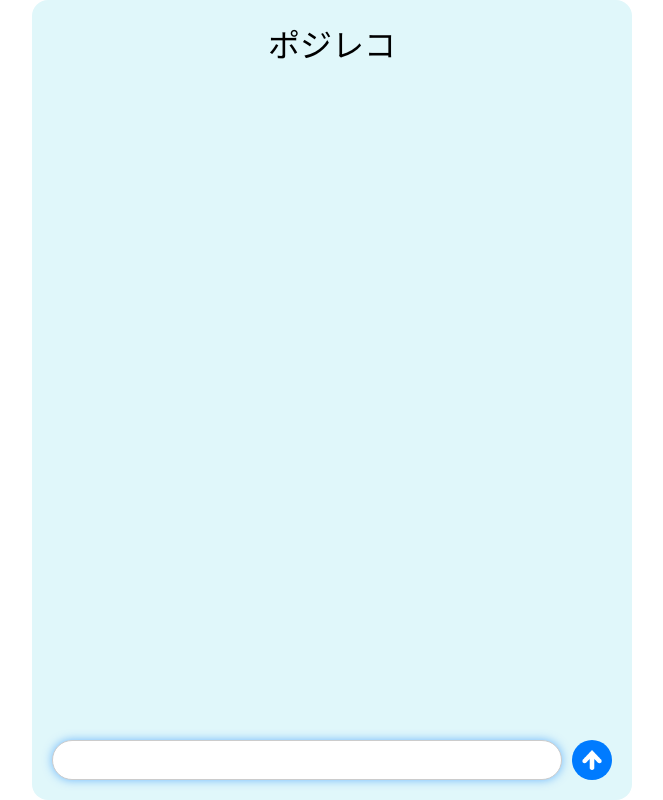
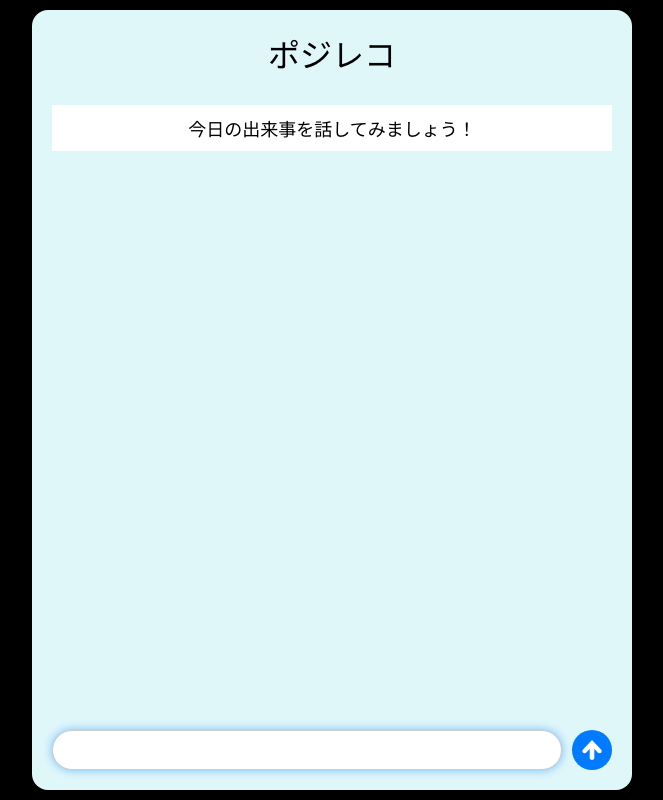
Before and after one commit to eREDROCK/Positive_Record, a React (Create React App) app in the folder frontend/app/: page / in a window 1280 px wide. Shown: the whole page, without its empty margins (308-971 px from the left). Built offline with nearby package versions, Linux system fonts and the light colour scheme.

Commit message:
デザイン微修正・レスポンシブデザインに少しだけ

```diff
--- a/frontend/app/public/index.html
+++ b/frontend/app/public/index.html
@@ -1,14 +1,12 @@
 <!DOCTYPE html>
 <html lang="en">
+
 <head>
   <meta charset="utf-8" />
   <link rel="icon" href="%PUBLIC_URL%/favicon.ico" />
   <meta name="viewport" content="width=device-width, initial-scale=1" />
   <meta name="theme-color" content="#000000" />
-    <meta
-      name="description"
-      content="Web site created using create-react-app"
-    />
+  <meta name="description" content="Web site created using create-react-app" />
   <link rel="apple-touch-icon" href="%PUBLIC_URL%/logo192.png" />
   <!--
       manifest.json provides metadata used when your web app is installed on a
@@ -24,8 +22,9 @@
       work correctly both with client-side routing and a non-root public URL.
       Learn how to configure a non-root public URL by running `npm run build`.
     -->
-    <title>React App</title>
+  <title>ポジレコ</title>
 </head>
+
 <body>
   <noscript>You need to enable JavaScript to run this app.</noscript>
   <div id="root"></div>
@@ -40,4 +39,5 @@
       To create a production bundle, use `npm run build` or `yarn build`.
     -->
 </body>
+
 </html>
--- a/frontend/app/src/App.css
+++ b/frontend/app/src/App.css
@@ -1,11 +1,16 @@
+body {
+  padding: 10px;
+  background-color: black;
+}
+
 .App {
-  width: 600px;
+  width: min(90vw, 600px);
   margin: 0 auto;
   background-color: #e0f7fa;
   /* 背景色を水色に */
   border-radius: 16px;
   padding: 20px;
-  min-height: 100vh;
+  min-height: calc(100vh - 20px);
   box-sizing: border-box;
   position: relative;
   overflow: hidden;
@@ -16,6 +21,17 @@ header {
   text-align: center;
   height: 75px;
   font-size: 2em;
+}
+
+.chatHeader {
+  background-color: white;
+  text-align: center;
+
+  font-size: large;
+
+  padding-top: 10px;
+  padding-bottom: 10px;
+  margin-bottom: 20px;
 }
 
 .chat {
@@ -61,9 +77,9 @@ header {
 .output,
 .input {
   max-width: 400px;
-  padding: 10px;
+  padding: 20px;
   box-sizing: border-box;
-  border-radius: 32px;
+  border-radius: 20px;
   box-shadow: 0 4px 8px rgba(0, 0, 0, 0.1);
 }
 
--- a/frontend/app/src/App.js
+++ b/frontend/app/src/App.js
@@ -131,6 +131,9 @@ function App() {
       <header>
         ポジレコ
       </header>
+      <div className='chatHeader'>
+        今日の出来事を話してみましょう！
+      </div>
       <div className="chat">
         <button onClick={handleDiaryButtonClick}>
           日記生成
```
Lines whose indentation alone changed are shown as unchanged.
